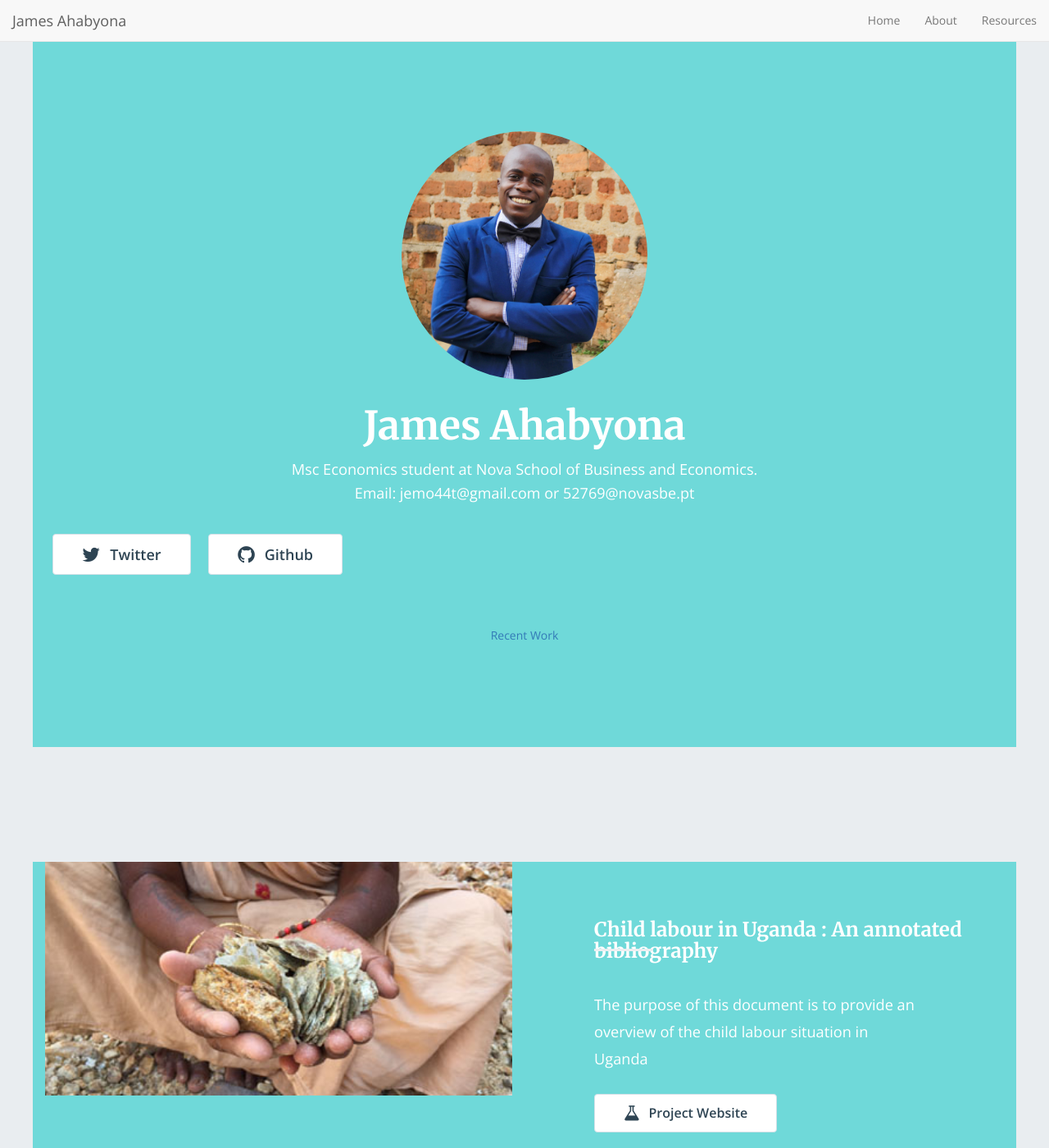
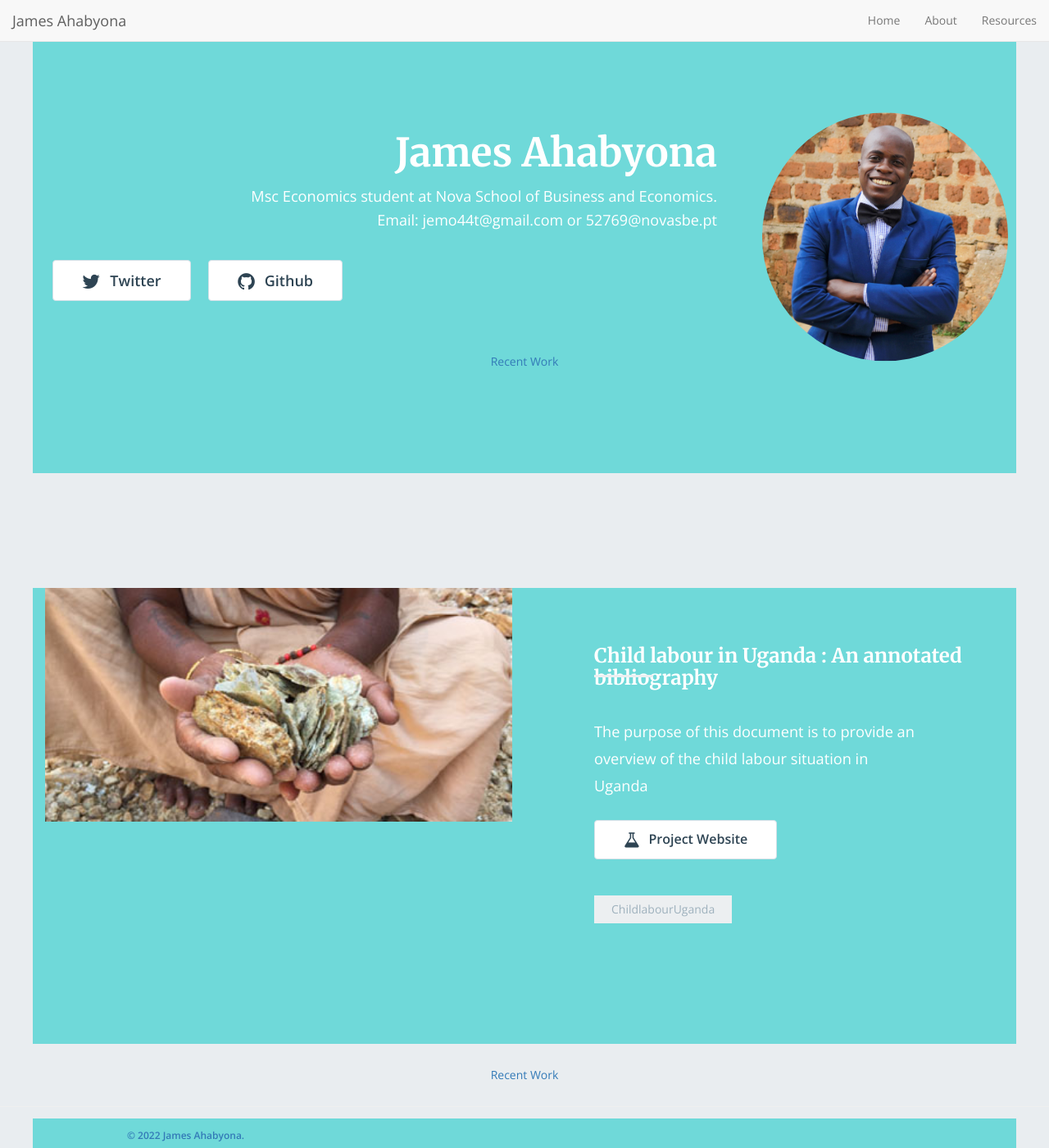
Before and after one commit to mariaelenaguer/mariaelenaguer.github.io, a Jekyll site: the page built from index.html, in a window 1280 px wide and 1400 px high. Shown: the whole window at 82% size. Built offline with Jekyll 4.4.1, drawn with Linux system fonts in a browser that asks for light colours; nearby versions of some CDN libraries; the list of posts is cut into pages by our own code.

Commit message:
Update home-hero.html

```diff
--- a/_includes/home-hero.html
+++ b/_includes/home-hero.html
@@ -3,7 +3,6 @@
   color: #ffffff; /* Set text color to white */
   background-color: #6fd9d9; /* Set fresh and cool background color */
   position: relative;
-}
 }
 
 .bio-pic {
@@ -16,7 +15,12 @@
 }
 
 .hero-content {
-  text-align: center;
+  text-align: right; /* Align the content to the right */
+  margin-right: 350px; /* Add margin to create space for the image on the right */
+}
+
+.hero-content h1 {
+  margin-top: 0; /* Remove default margin for the heading */
 }
 
 .hero-content p {
@@ -61,14 +65,12 @@
       <div class="hero-container">
         <div class="hero-content">
           {% if site.title != '' %}
-          <h1 class="text-center">
-            <img src="img/JM[1].jpg" class="bio-pic" /><br />
-            {{site.title}}
-          </h1>
+          <img src="img/JM[1].jpg" class="bio-pic" /><br />
+          <h1>{{site.title}}</h1>
           {% endif %}
 
           {% if site.description != '' or site.enable_contact == true %}
-          <p class="text-center">
+          <p>
             {% if site.description != '' %}
             {{site.description}}
             {% endif %}
```
